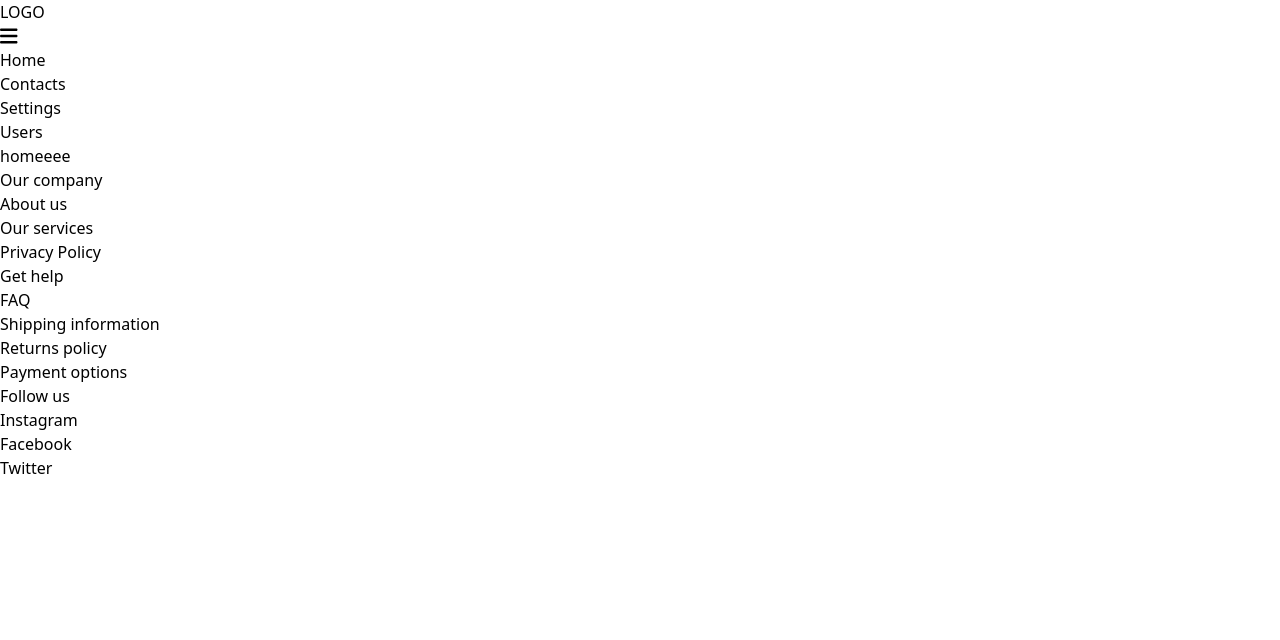
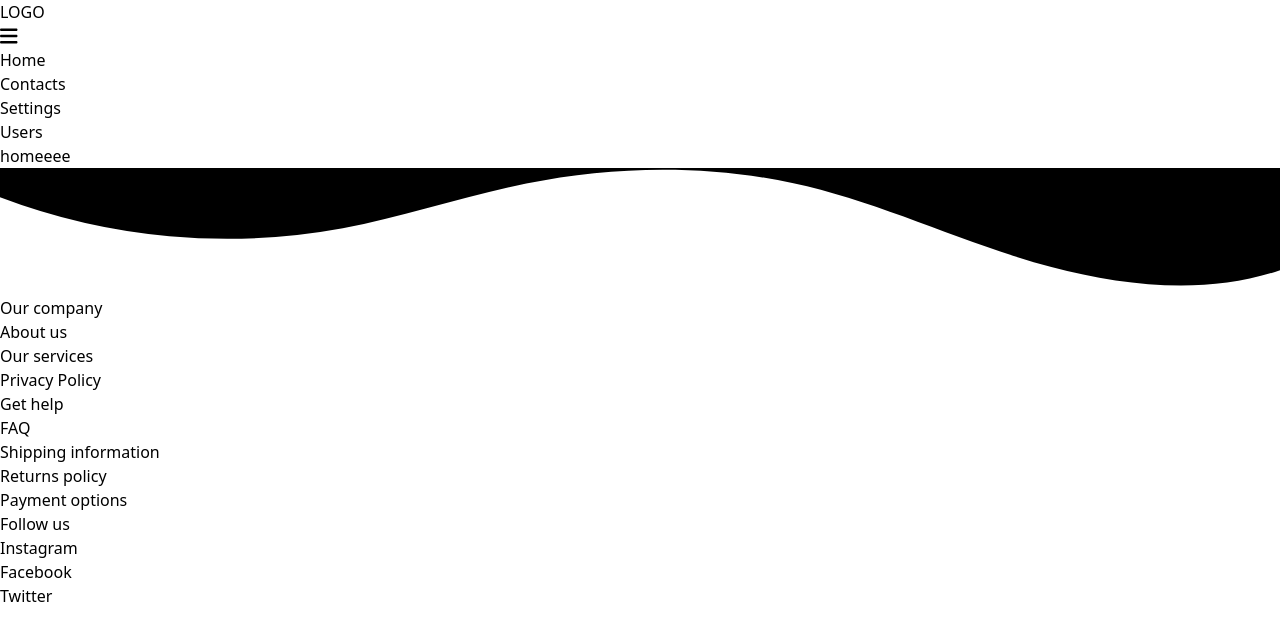
Before and after one commit to joanapaisvalente/react-project-example-setup, a React (Vite) app: page / in a window 1280 px wide. Shown: the top 640 px of the page. Built offline with nearby package versions, Linux system fonts and the light colour scheme.

Commit message:
footer svg not so distracting

```diff
--- a/src/App.tsx
+++ b/src/App.tsx
@@ -9,6 +9,7 @@ import { Settings } from "./modules/settings";
 
 import "react-toastify/dist/ReactToastify.css";
 import { Users } from "./modules/users";
+import Error from "./router/layout/components/error/error";
 
 const client = new QueryClient();
 
@@ -23,6 +24,7 @@ const App: React.FC = () => {
               <Route path={RoutePaths.CONTACTS} element={<Contacts />} />
               <Route path={RoutePaths.SETTINGS} element={<Settings />} />
               <Route path={RoutePaths.USERS} element={<Users />} />
+              <Route path={RoutePaths.NOT_FOUND} element={<Error />} />
             </Route>
           </Routes>
         </Router>
--- a/src/i18n/i18n.ts
+++ b/src/i18n/i18n.ts
@@ -8,6 +8,7 @@ import {
   home_en,
   contacts_en,
   settings_en,
+  error_en,
 } from "./locales/en/en";
 import {
   header_pt,
@@ -15,6 +16,7 @@ import {
   home_pt,
   contacts_pt,
   settings_pt,
+  error_pt,
 } from "./locales/pt/pt";
 
 i18n
@@ -31,6 +33,7 @@ i18n
           home: home_en,
           contacts: contacts_en,
           settings: settings_en,
+          error: error_en,
         },
       },
       pt: {
@@ -40,6 +43,7 @@ i18n
           home: home_pt,
           contacts: contacts_pt,
           settings: settings_pt,
+          error: error_pt,
         },
       },
     },
--- a/src/i18n/locales/en/en.ts
+++ b/src/i18n/locales/en/en.ts
@@ -3,3 +3,4 @@ export { footer_en } from "./footer_en";
 export { home_en } from "./home_en";
 export { contacts_en } from "./contacts_en";
 export { settings_en } from "./settings_en";
+export { error_en } from "./error_en";
--- /dev/null
+++ b/src/i18n/locales/en/error_en.ts
@@ -0,0 +1,7 @@
+export const error_en = {
+  error: {
+    title: "Page not found",
+    information:
+      "We're sorry, but the page you are looking for does not exist.",
+  },
+};
--- /dev/null
+++ b/src/i18n/locales/pt/error_pt.ts
@@ -0,0 +1,6 @@
+export const error_pt = {
+  error: {
+    title: "Página não encontrada",
+    information: "Pedimos desculpa, mas a página que procura não existe..",
+  },
+};
--- a/src/i18n/locales/pt/pt.ts
+++ b/src/i18n/locales/pt/pt.ts
@@ -3,3 +3,4 @@ export { footer_pt } from "./footer_pt";
 export { home_pt } from "./home_pt";
 export { contacts_pt } from "./contacts_pt";
 export { settings_pt } from "./settings_pt";
+export { error_pt } from "./error_pt";
--- a/src/router/enum/route-paths.ts
+++ b/src/router/enum/route-paths.ts
@@ -3,4 +3,5 @@ export enum RoutePaths {
   CONTACTS = "/contacts",
   SETTINGS = "/settings",
   USERS = "/users",
+  NOT_FOUND = "/*",
 }
--- /dev/null
+++ b/src/router/layout/components/error/error.tsx
@@ -0,0 +1,24 @@
+import { FontAwesomeIcon } from "@fortawesome/react-fontawesome";
+import { faFaceFrown } from "@fortawesome/free-solid-svg-icons";
+import { useTranslation } from "react-i18next";
+
+const Error: React.FC = () => {
+  const { t } = useTranslation();
+  return (
+    <div className="flex flex-col justify-center mt-[30%] md:mt-2">
+      <FontAwesomeIcon
+        icon={faFaceFrown}
+        size="3x"
+        style={{ color: "rgb(148 163 184)" }}
+      />
+      <h1 className="text-2xl font-bold text-slate-800 mt-3 flex justify-center">
+        {t("error.error.title")}
+      </h1>
+      <p className="text-base text-slate-600 flex justify-center">
+        {t("error.error.information")}
+      </p>
+    </div>
+  );
+};
+
+export default Error;
--- a/src/router/layout/components/footer-section/footer-section.tsx
+++ b/src/router/layout/components/footer-section/footer-section.tsx
@@ -5,7 +5,7 @@ interface Props {
 
 const FooterSection: React.FC<Props> = ({ sectionTitle, sectionLinks }) => {
   return (
-    <div className="w-1/3 p-3">
+    <div className="max-w-1/5 p-3 flex flex-col">
       <h3 className="text-slate-800 font-semibold my-3">{sectionTitle}</h3>
       <ul>
         {sectionLinks.map((link, index) => (
--- a/src/router/layout/components/footer/footer.css
+++ b/src/router/layout/components/footer/footer.css
@@ -1,11 +1,17 @@
-.spacer {
-    aspect-ratio: 960/300;
+.wavy {
     width: 100%;
-    background-repeat: no-repeat;
-    background-position: center;
-    background-size: cover;
+    overflow: hidden;
+    line-height: 0;
+    transform: rotate(180deg);
 }
 
-.layer {
-    background-image: url('../../../../assets/footer.svg');
+.wavy svg {
+    position: relative;
+    display: block;
+    width: calc(100% + 1.3px);
+    height: 56px;
 }
+
+.wavy .shape-fill {
+    fill: #F8FAFC;
+}
--- a/src/router/layout/components/footer/footer.tsx
+++ b/src/router/layout/components/footer/footer.tsx
@@ -1,6 +1,5 @@
 import { useTranslation } from "react-i18next";
 import FooterSection from "../footer-section/footer-section";
-import "./footer.css";
 
 const Footer = () => {
   const { t } = useTranslation();
@@ -34,10 +33,22 @@ const Footer = () => {
   ];
 
   return (
-    <div>
-      <div className="bg-[url('./assets/footer.svg')] w-full bg-no-repeat bg-center bg-cover aspect-[960/300]"></div>
-      <div className="w-full bg-slate-200 flex justify-center">
-        <div className="w-full sm:w-4/5 flex flex-row">
+    <div className="relative flex flex-col">
+      <div className="wavy">
+        <svg
+          data-name="Layer 1"
+          xmlns="http://www.w3.org/2000/svg"
+          viewBox="0 0 1200 120"
+          preserveAspectRatio="none"
+        >
+          <path
+            d="M321.39,56.44c58-10.79,114.16-30.13,172-41.86,82.39-16.72,168.19-17.73,250.45-.39C823.78,31,906.67,72,985.66,92.83c70.05,18.48,146.53,26.09,214.34,3V0H0V27.35A600.21,600.21,0,0,0,321.39,56.44Z"
+            className="shape-fill"
+          ></path>
+        </svg>
+      </div>
+      <div className="w-full bg-slate-50 flex justify-center">
+        <div className="w-full sm:w-4/5 flex flex-row justify-between">
           {footerInformation.map((information, index) => (
             <FooterSection
               key={index}
```
Also changed, not shown: src/assets/footer.svg (deleted).
